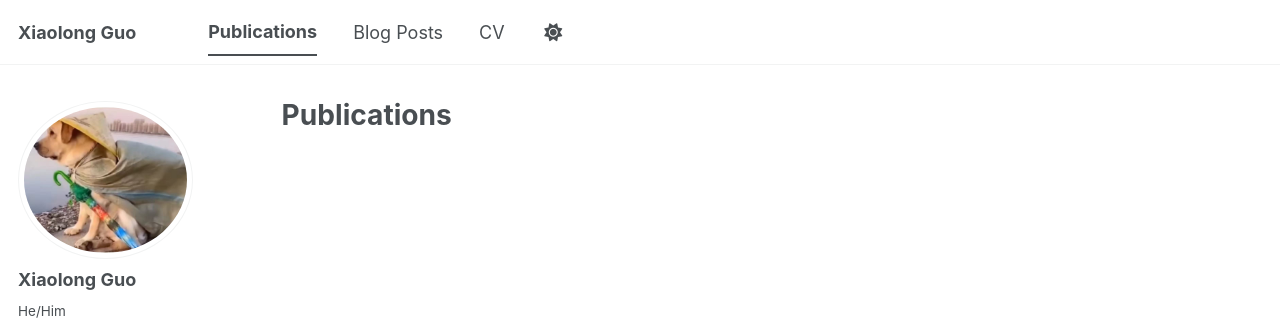
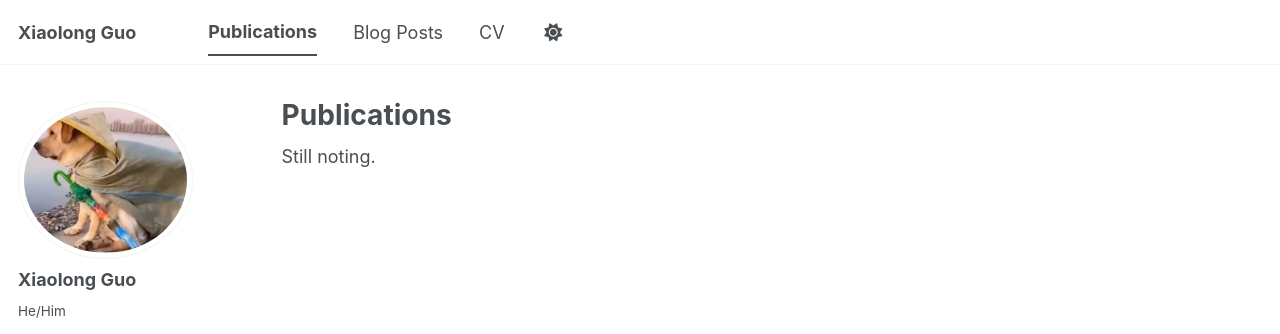
Before and after one commit to num73/num73.github.io, a Jekyll site: the page built from _pages/publications.html, in a window 1280 px wide. Shown: the top 334 px of the page. Built offline with Jekyll 4.4.1, drawn with Linux system fonts in a browser that asks for light colours; a script bundle is joined from its source files by our own code; library files that are not in the unit come from our copies.

Commit message:
updae pub

```diff
--- a/_pages/publications.html
+++ b/_pages/publications.html
@@ -8,6 +8,8 @@ author_profile: true
 {% if site.author.googlescholar %}
   <div class="wordwrap">This poor guy has no publication.</div>
 {% endif %}
+
+<div class="wordwrap">Still noting.</div>
 
 {% include base_path %}
 
```
